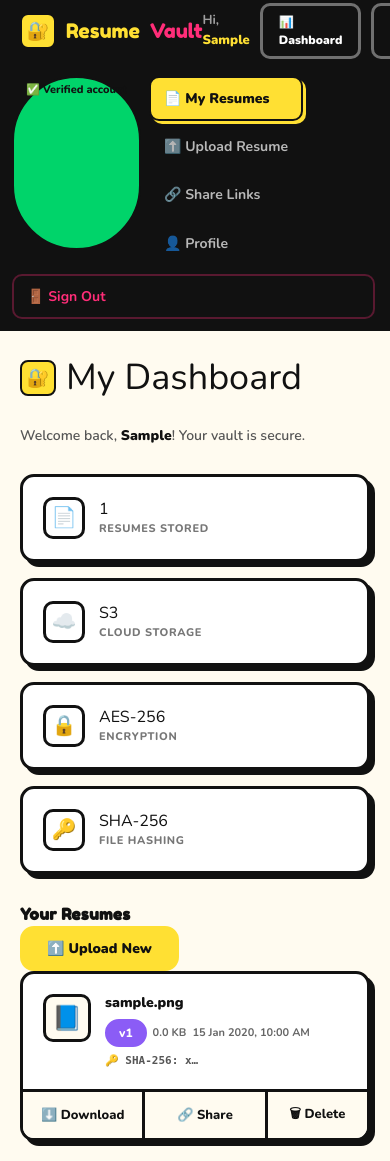
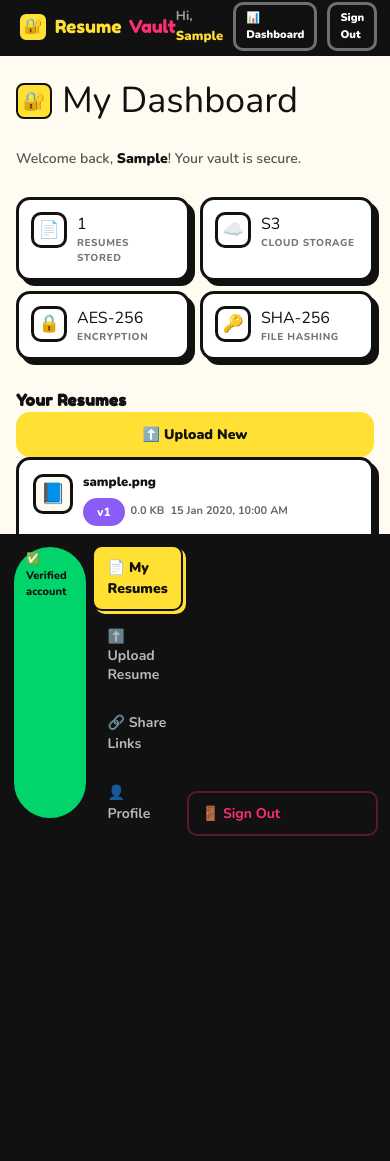
Before and after one commit to Charan0120/resumechain-vault, a Flask app: page /dashboard in a window 390 px wide. After the commit the page ends 836 px from the top, so only its background shows below. Run offline with Flask 3, Linux system fonts and the light colour scheme; a user stored in the database is signed in; tables that the repository leaves empty hold one stand-in row (values such as "Sample post").

Commit message:
Add full mobile-responsive layout for phone screens

```diff
--- a/app/routes/auth.py
+++ b/app/routes/auth.py
@@ -202,7 +202,7 @@ def verify_email(token):
     session.pop("pending_user_id", None)
     login_user(user)
 
-    flash("✅ Email verified! Welcome to your vault.", "success")
+    flash(" Email verified! Welcome to your vault.", "success")
     return redirect(url_for("main.dashboard"))
 
 
--- a/app/static/css/style.css
+++ b/app/static/css/style.css
@@ -698,24 +698,136 @@ h1,h2,h3,h4,h5 { font-family: var(--font-head); letter-spacing: 0.3px; color: va
 .roadmap-title { font-family: var(--font-head); font-size: 18px; color: var(--yellow); margin-bottom: 12px; }
 
 /* ═══════════════════════════════════════════════════════════
-   RESPONSIVE
+   RESPONSIVE — Tablet (≤768px)
 ═══════════════════════════════════════════════════════════ */
 @media (max-width: 768px) {
-  .navbar { padding: 12px 20px; }
-  .dashboard-layout { grid-template-columns: 1fr; }
+
+  /* ── Navbar ── */
+  .navbar { padding: 10px 18px; height: 56px; }
+  .navbar-brand { font-size: 20px; }
+  .brand-icon { width: 30px; height: 30px; font-size: 15px; }
+  .navbar-nav .btn-sm { padding: 6px 12px; font-size: 12px; }
+
+  /* ── Hero ── */
+  .hero {
+    padding: 90px 24px 50px;
+    min-height: auto;
+  }
+  .hero-title { font-size: clamp(32px, 8vw, 52px); line-height: 1.15; }
+  .hero-subtitle { font-size: 15px; }
+  .hero-actions { flex-direction: column; align-items: center; gap: 10px; }
+  .hero-actions .btn { width: 100%; max-width: 320px; }
+  .hero-stats { gap: 24px; }
+  .hero-stat-val { font-size: 22px; }
+  .hero-badge { font-size: 11px; padding: 4px 14px; }
+
+  /* ── Landing sections ── */
+  .section { padding: 50px 20px; }
+  .section-center { margin-bottom: 32px; }
+  .section-title { font-size: clamp(24px, 6vw, 36px); }
+  .feature-grid { grid-template-columns: 1fr; gap: 16px; }
+  .steps-grid  { grid-template-columns: 1fr; gap: 16px; }
+  .cta-banner  { padding: 40px 24px; border-radius: 14px; }
+  .cta-banner h2 { font-size: 24px; }
+  .cta-actions .btn { width: 100%; max-width: 320px; }
+
+  /* ── Dashboard layout ── */
+  .dashboard-layout {
+    grid-template-columns: 1fr;
+    padding-top: 56px;
+  }
+
+  /* ── Sidebar → horizontal bottom strip ── */
   .sidebar {
-    position: relative; top: 0; height: auto;
-    flex-direction: row; flex-wrap: wrap; gap: 8px;
-    padding: 12px;
+    position: fixed; bottom: 0; left: 0; right: 0;
+    top: auto; height: auto; z-index: 100;
+    flex-direction: row; flex-wrap: nowrap;
+    overflow-x: auto; gap: 4px;
+    padding: 8px 12px;
+    border-right: none; border-top: var(--border);
+    justify-content: space-around;
   }
   .sidebar-user { display: none; }
-  .dashboard-main, .dashboard-wrapper { padding: 20px; }
-  .stats-grid { grid-template-columns: repeat(2,1fr); }
-  .hero-title { font-size: 48px; }
-  .hero { padding: 100px 20px 60px; }
+  .sidebar-section-label { display: none; }
+  .sidebar-link {
+    flex-direction: column; gap: 2px;
+    padding: 6px 10px; font-size: 10px;
+    border-radius: 10px; white-space: nowrap;
+    min-width: 56px; text-align: center;
+  }
+  .sidebar-link .link-icon { font-size: 18px; }
+
+  /* ── Dashboard main content ── */
+  .dashboard-main, .dashboard-wrapper {
+    padding: 18px 16px;
+    /* leave room for fixed bottom sidebar */
+    padding-bottom: 80px;
+  }
+  .stats-grid { grid-template-columns: repeat(2,1fr); gap: 12px; }
+  .stat-card  { padding: 14px; gap: 10px; }
+  .stat-icon  { width: 36px; height: 36px; font-size: 17px; }
+  .stat-value { font-size: 24px; }
+
+  /* ── Resume list header ── */
+  .resume-list-header {
+    flex-direction: column; gap: 10px; align-items: flex-start;
+  }
+  .resume-list-header .btn { width: 100%; }
+
+  /* ── Resume cards ── */
+  .resume-card { margin-bottom: 12px; }
+  .resume-card-left { padding: 16px; gap: 12px; }
+  .resume-icon { width: 40px; height: 40px; font-size: 20px; }
+  .resume-name { font-size: 13px; }
+  .resume-hash { font-size: 10px; }
+  .resume-card-actions .btn { padding: 10px 6px; font-size: 12px; }
+
+  /* ── Auth cards ── */
+  .card { padding: 28px 20px; }
+
+  /* ── Modal ── */
+  .modal { max-width: 96vw; margin: 10px; border-radius: 14px; }
+  .modal-footer { flex-direction: column; gap: 8px; }
+  .modal-footer .btn { width: 100%; }
 }
+
+/* ═══════════════════════════════════════════════════════════
+   RESPONSIVE — Phone (≤480px)
+═══════════════════════════════════════════════════════════ */
 @media (max-width: 480px) {
-  .stats-grid { grid-template-columns: 1fr; }
-  .card { padding: 24px 20px; }
-  .navbar-brand { font-size: 20px; }
+
+  /* ── Navbar ── */
+  .navbar-brand { font-size: 18px; gap: 7px; }
+  .navbar-nav .btn-sm { padding: 5px 10px; font-size: 11px; }
+
+  /* ── Hero ── */
+  .hero { padding: 80px 16px 44px; }
+  .hero-title { font-size: clamp(28px, 9vw, 42px); }
+  .hero-stats  { flex-direction: row; flex-wrap: wrap; justify-content: center; gap: 16px; }
+  .hero-badge  { font-size: 10px; }
+
+  /* ── Sections ── */
+  .section { padding: 40px 14px; }
+  .feature-card { padding: 20px; }
+  .step-card    { padding: 20px; }
+  .step-num     { font-size: 32px; }
+  .cta-banner   { padding: 30px 16px; }
+
+  /* ── Stats grid ── */
+  .stats-grid { grid-template-columns: 1fr 1fr; gap: 10px; }
+  .stat-card  { padding: 12px; }
+  .stat-value { font-size: 22px; }
+  .stat-label { font-size: 10px; }
+
+  /* ── Resume cards ── */
+  .resume-card-left { padding: 14px; gap: 10px; }
+  .resume-card-actions .btn { padding: 9px 4px; font-size: 11px; }
+
+  /* ── Auth ── */
+  .card { padding: 22px 14px; }
+  .btn-lg { padding: 12px 20px; font-size: 15px; }
+
+  /* ── Sidebar items ── */
+  .sidebar-link { padding: 5px 8px; font-size: 9px; min-width: 48px; }
+  .sidebar-link .link-icon { font-size: 16px; }
 }
--- a/app/templates/signup.html
+++ b/app/templates/signup.html
@@ -32,7 +32,7 @@
               type="text"
               name="name"
               class="form-input"
-              placeholder="John Doe"
+              placeholder="Name"
               value="{{ name }}"
               autocomplete="name"
               required
```
